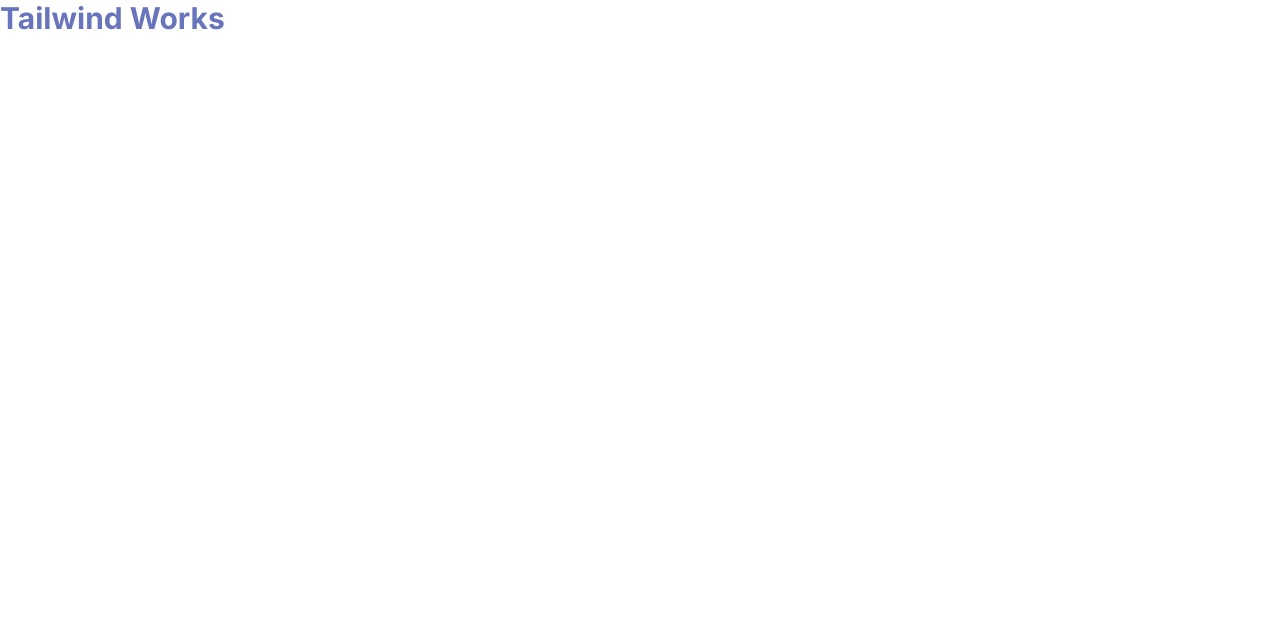
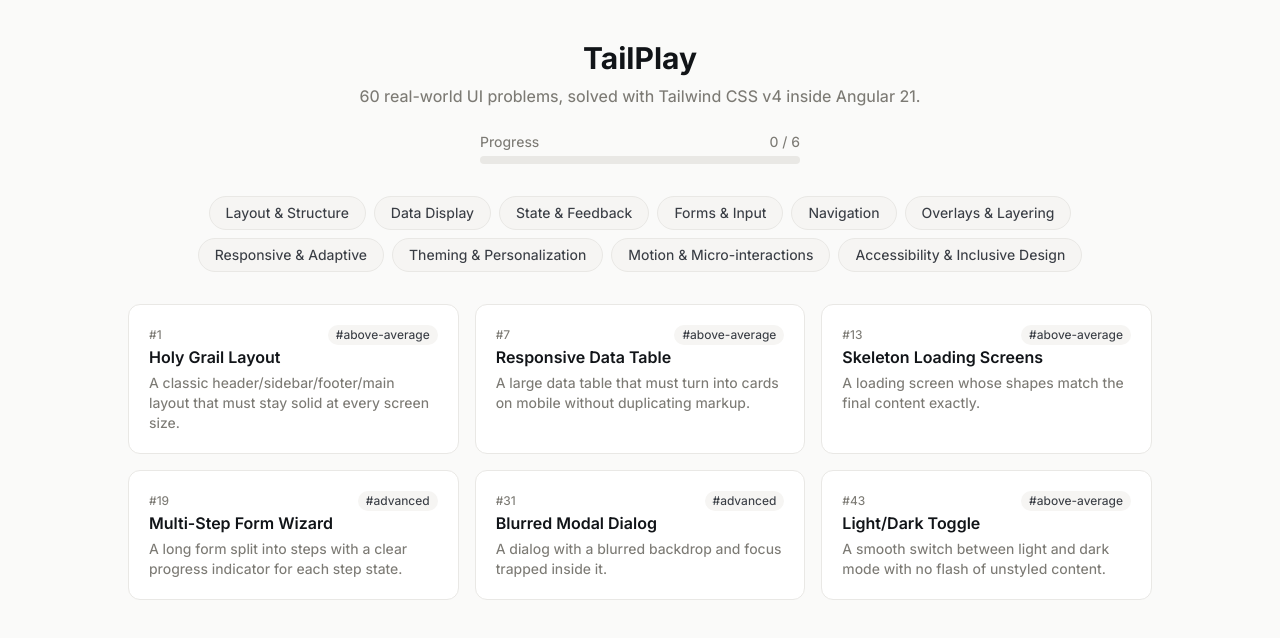
Before and after one commit to khaled-elhenaweey/tailplay, an Angular app: page / in a window 1280 px wide. Shown: the top 638 px of the page. Built offline with nearby package versions, Linux system fonts and the light colour scheme.

Commit message:
feat(home): set home logic and styling

```diff
--- a/src/app/app.html
+++ b/src/app/app.html
@@ -1 +1 @@
-<h1 class="text-3xl font-bold font-sans text-brand-500">Tailwind Works</h1>
+<router-outlet />
--- a/src/app/app.routes.ts
+++ b/src/app/app.routes.ts
@@ -1,3 +1,8 @@
 import { Routes } from '@angular/router';
 
-export const routes: Routes = [];
+export const routes: Routes = [
+  {
+    path: '',
+    loadComponent: () => import('./home/home').then((m) => m.Home),
+  },
+];
--- /dev/null
+++ b/src/app/home/home.html
@@ -0,0 +1,49 @@
+<div class="min-h-screen bg-neutral-50 px-6 py-10 font-sans">
+  <header class="mx-auto mb-8 max-w-5xl text-center">
+    <h1 class="text-3xl font-bold text-neutral-900">TailPlay</h1>
+    <p class="mt-2 text-neutral-500">
+      60 real-world UI problems, solved with Tailwind CSS v4 inside Angular 21.
+    </p>
+
+    <div class="mx-auto mt-6 max-w-xs">
+      <div class="mb-1 flex justify-between text-sm text-neutral-500">
+        <span>Progress</span>
+        <span>{{completedCount()}} / {{allTasks().length}}</span>
+      </div>
+      <div class="h-2 w-full rounded-full bg-neutral-200">
+        <div class="h-2 rounded-full bg-brand-500 transition-all duration-300"
+          [style.width.%]="(completedCount() / allTasks().length) * 100"></div>
+      </div>
+    </div>
+  </header>
+
+  <div class="mx-auto mb-8 flex max-w-5xl flex-wrap justify-center gap-2">
+    @for (category of allCategories; track category) {
+    <button type="button" (click)="toggleCategory(category)"
+      class="rounded-full border px-4 py-1.5 text-sm transition-colors"
+      [class.bg-brand-500]="activeCategories().has(category)" [class.text-white]="activeCategories().has(category)"
+      [class.border-brand-500]="activeCategories().has(category)"
+      [class.bg-neutral-100]="!activeCategories().has(category)"
+      [class.text-neutral-700]="!activeCategories().has(category)"
+      [class.border-neutral-200]="!activeCategories().has(category)">{{category}}</button>
+    }
+  </div>
+  <div class="mx-auto grid max-w-5xl grid-cols-1 gap-4 sm:grid-cols-2 lg:grid-cols-3">
+    @for (task of filteredTasks(); track task.id) {
+    <a class="block rounded-xl border border-neutral-200 bg-white p-5 transition-shadow hover:shadow-md"
+      [routerLink]="task.route">
+      <div class="mb flex items-center justify-between">
+        <span class="text-xs text-neutral-500">#{{task.id}}</span>
+        <span class="rounded-full bg-neutral-100 px-2 py-0.5 text-xs text-neutral-700">#{{task.difficulty}}</span>
+      </div>
+      <h2 class="mb-1 font-semibold text-neutral-900">{{task.title}}</h2>
+      <p class="text-sm text-neutral-500">{{task.problem}}</p>
+    </a>
+    }@empty {
+    <p class="col-span-full text-center text-neutral-500">
+      No tasks match the selected filters.
+    </p>
+    }
+  </div>
+
+</div>
--- /dev/null
+++ b/src/app/home/home.ts
@@ -0,0 +1,48 @@
+import { Component, signal, computed } from '@angular/core';
+import { Task, TaskCategory } from '../core/models/task';
+import { TASKS } from '../core/data/tasks.data';
+import { RouterLink } from '@angular/router';
+
+@Component({
+  selector: 'app-home',
+  imports: [RouterLink],
+  templateUrl: './home.html',
+  styleUrl: './home.css',
+})
+export class Home {
+  protected readonly allTasks = signal<Task[]>(TASKS);
+  protected readonly allCategories: TaskCategory[] = [
+    'Layout & Structure',
+    'Data Display',
+    'State & Feedback',
+    'Forms & Input',
+    'Navigation',
+    'Overlays & Layering',
+    'Responsive & Adaptive',
+    'Theming & Personalization',
+    'Motion & Micro-interactions',
+    'Accessibility & Inclusive Design',
+  ];
+
+  protected readonly activeCategories = signal<Set<TaskCategory>>(new Set());
+  protected readonly filteredTasks = computed(() => {
+    const active = this.activeCategories();
+    if (active.size === 0) {
+      return this.allTasks();
+    }
+    return this.allTasks().filter((task) => active.has(task.category));
+  });
+  protected toggleCategory(category: TaskCategory): void {
+    const current = new Set(this.activeCategories());
+    if (current.has(category)) {
+      current.delete(category);
+    } else {
+      current.add(category);
+    }
+    this.activeCategories.set(current);
+  }
+
+  protected readonly completedCount = computed(() => {
+    return this.allTasks().filter((task) => task.completed).length;
+  });
+}
```
Also changed, not shown: src/app/home/home.css (added), 1 other file (tests, documents, lock files or other folders).
